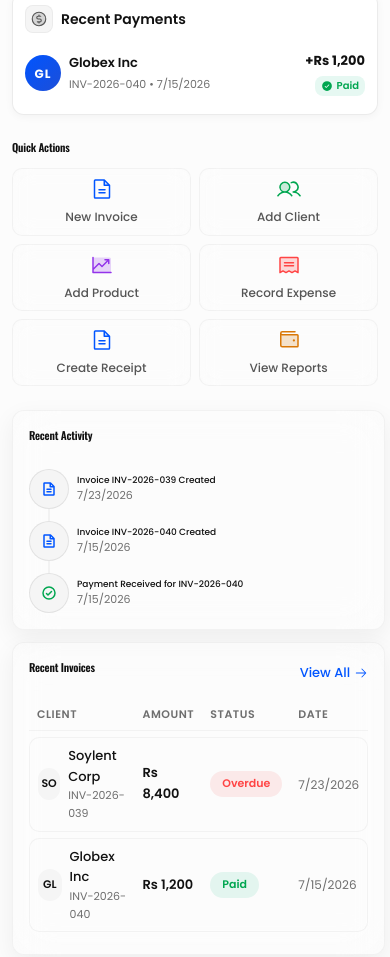
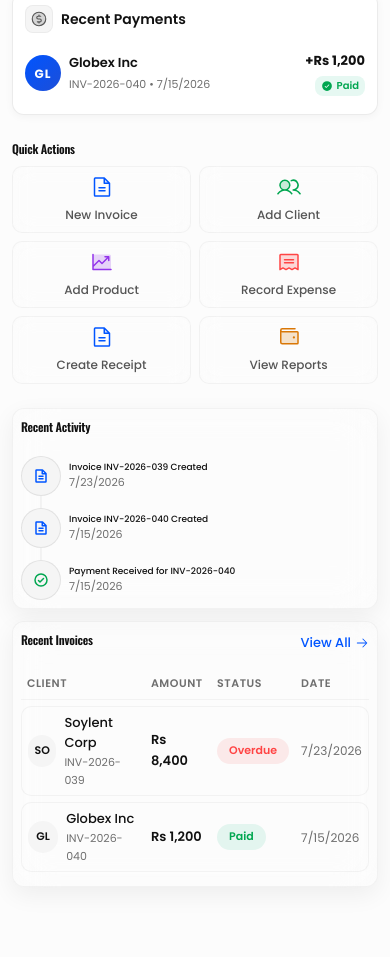
Before and after one commit to aka-ibaad/billing-app, a Next.js app: page / in a window 390 px wide. Shown: the part 1092-2049 px from the top of the page. Built offline with nearby package versions, Linux system fonts and the light colour scheme.

Commit message:
style: reduce padding for mobile boxes (activity and invoices)

```diff
--- a/src/app/page.module.css
+++ b/src/app/page.module.css
@@ -552,6 +552,19 @@
   .dashboard {
     padding: 0 var(--space-4) var(--space-8) var(--space-4);
   }
+  .chartCard {
+    padding: var(--space-3);
+  }
+  .invoicesTable th {
+    padding: 0 var(--space-2) var(--space-2) var(--space-2);
+  }
+  .invoicesTable td {
+    padding: var(--space-2);
+  }
+  .sectionTitle {
+    font-size: var(--text-base);
+    margin-bottom: var(--space-3);
+  }
 }
 
 /* --- Deliveries Widget --- */
```
